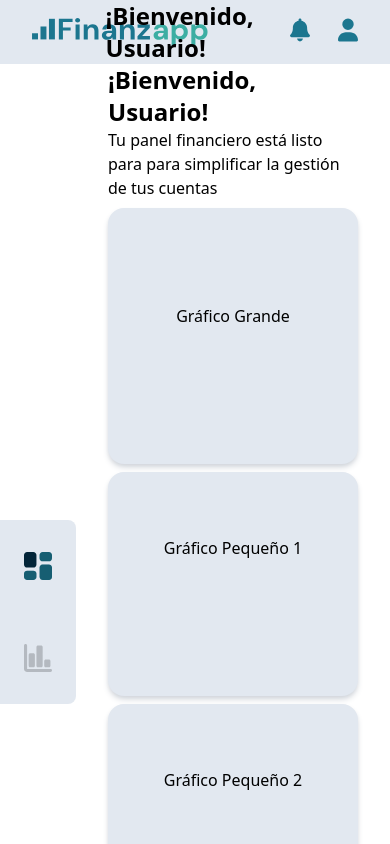
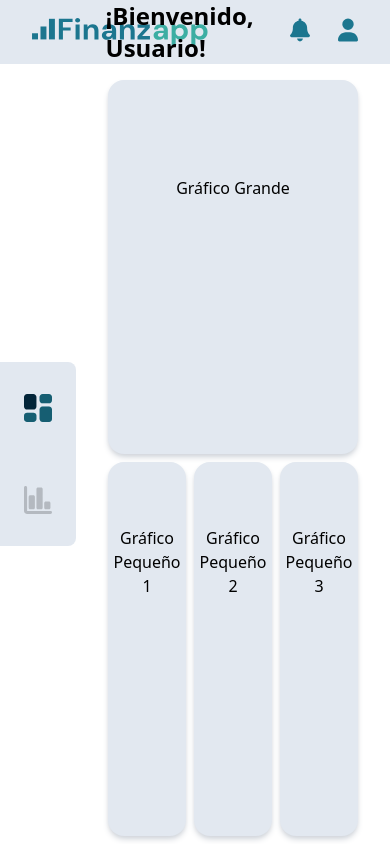
Before and after one commit to No-Country-simulation/c21-01-ft-node-react, a React (Vite) app in the folder front/: page /dashboard in a window 390 px wide. Shown: the top 844 px of the page. Built offline with nearby package versions, Linux system fonts and the light colour scheme.

Commit message:
style: welcome title deleted

```diff
--- a/front/src/modules/dashboard/components/Finance.jsx
+++ b/front/src/modules/dashboard/components/Finance.jsx
@@ -1,15 +1,8 @@
-import { getUserName } from "../utils/getUserName";
 import { ToggleSection } from "./ToggleSection";
 
 export const Finance = () => {
-  const userName = getUserName();
   return (
-    <div className="w-full px-4">
-      <h1 className="text-2xl font-bold">{`¡Bienvenido, ${userName}!`}</h1>
-      <p className="py-0 mb-2">
-        Coloca tus ingresos y egresos para controlar tus finanzas.
-      </p>
-
+    <div className="w-full p-4">
       <ToggleSection />
     </div>
   );
--- a/front/src/modules/dashboard/components/Graphics.jsx
+++ b/front/src/modules/dashboard/components/Graphics.jsx
@@ -1,28 +1,18 @@
-import { getUserName } from "../utils/getUserName";
-
 export const Graphics = () => {
-  const userName = getUserName();
-
   return (
-    <div className="w-full px-4 ">
-      <h1 className="text-2xl font-bold ">{`¡Bienvenido, ${userName}!`}</h1>
-      <p className="py-0 mb-2">
-        Tu panel financiero está listo para para simplificar la gestión de tus
-        cuentas
-      </p>
-
-      <div className="bg-slate-200 h-64 w-full mb-2 rounded-2xl shadow-md shadow-gray-300">
+    <div className="w-full h-full relative p-4">
+      <div className="bg-slate-200 h-1/2 w-full mb-2 rounded-2xl shadow-md shadow-gray-300">
         <p className="text-center pt-24">Gráfico Grande</p>
       </div>
 
-      <div className="grid grid-cols-1 md:grid-cols-3 gap-2">
-        <div className="bg-slate-200 h-56 rounded-2xl shadow-md shadow-gray-300">
+      <div className="grid grid-cols-3 gap-2 h-1/2">
+        <div className="bg-slate-200 h-full rounded-2xl shadow-md shadow-gray-300">
           <p className="text-center pt-16">Gráfico Pequeño 1</p>
         </div>
-        <div className="bg-slate-200 h-56 rounded-2xl shadow-md shadow-gray-300">
+        <div className="bg-slate-200 h-full rounded-2xl shadow-md shadow-gray-300">
           <p className="text-center pt-16">Gráfico Pequeño 2</p>
         </div>
-        <div className="bg-slate-200 h-56 rounded-2xl shadow-md shadow-gray-300">
+        <div className="bg-slate-200 h-full rounded-2xl shadow-md shadow-gray-300">
           <p className="text-center pt-16">Gráfico Pequeño 3</p>
         </div>
       </div>
```
